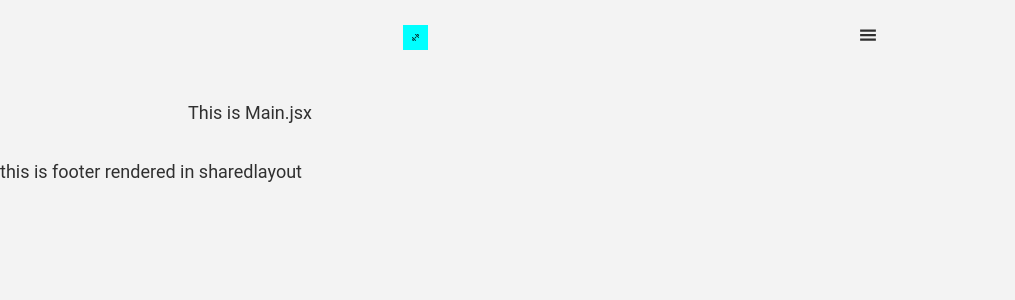
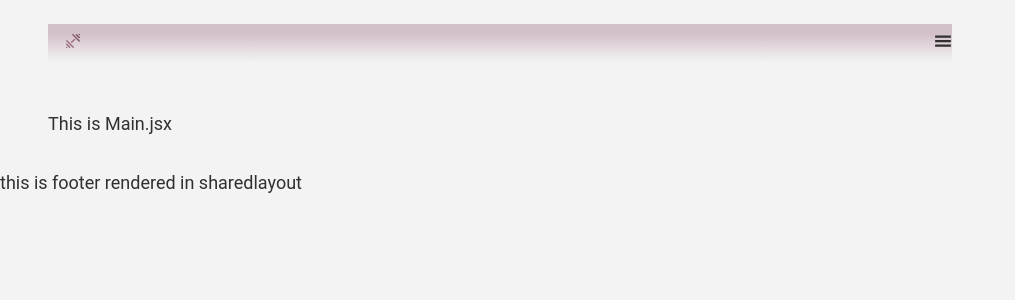
Before and after one commit to Zjadlbyscos/znajdzinstruktora, a React (Create React App) app: page / in a window 1280 px wide. Shown: the top 300 px of the page, without its empty margins (0-1015 px from the left). Built offline with nearby package versions, Linux system fonts and the light colour scheme.

Commit message:
style header

```diff
--- a/src/components/Header/Hamburger/Hamburger.jsx
+++ b/src/components/Header/Hamburger/Hamburger.jsx
@@ -1,5 +1,5 @@
 import React from "react";
-import { stack as Menu } from 'react-burger-menu'
+import { slide as Menu } from 'react-burger-menu'
 import { CgClose } from "react-icons/cg";
 import { HamburgerContainer } from "./Hamburger.styled";
 import { GiHamburgerMenu } from "react-icons/gi";
@@ -11,8 +11,8 @@ export const HamburgerMenu = ({ openState, handleCloseMenu }) => {
       <Menu
         right
         bodyClassName={"modal-show"}
-        width={"80%"}
-        itemListElement="div"
+        // width={"80%"}
+        // itemListElement="div"
         customBurgerIcon={<GiHamburgerMenu/>}
         isOpen={openState}
       >
--- a/src/components/Header/Header.jsx
+++ b/src/components/Header/Header.jsx
@@ -21,11 +21,9 @@ export const Header = () => {
           <StyleLogo>
             <LogoHeader />
           </StyleLogo>
+
         </NavLink>
 
-
-
-        {/* <GiHamburgerMenu onClick={toggleBurgerMenu} /> */}
         <HamburgerMenu
           openState={isMenuOpen}
           handleCloseMenu={toggleBurgerMenu}
--- a/src/components/Header/Header.styled.jsx
+++ b/src/components/Header/Header.styled.jsx
@@ -1,15 +1,21 @@
 import styled from "styled-components";
 
 export const HeaderContainer = styled.div`
-display: flex;
+
+position: relative;
+width: 100%;
+  display: flex;
   flex-direction: row;
   justify-content: space-between;
-  align-items: center
+  align-items: center;
+  background: linear-gradient(0deg, rgba(243,243,243,1) 0%, rgba(158,107,132,0.36738445378151263) 74%);
+`
+export const StyleLogo = styled.div`
 
-
-`
-export const StyleLogo=styled.div`
-    width: 25px;
-    height: 25px;
-    background-color: aqua;
-`
+  svg {
+    /* position: absolute; */
+/* top:-1px;
+left: -100px; */
+    width: 50px;
+  }
+`;
--- a/src/components/RenderSvg/RenderSvg.jsx
+++ b/src/components/RenderSvg/RenderSvg.jsx
@@ -1,20 +1,17 @@
 export function LogoHeader() {
     return (
-        <svg id="Warstwa_1" data-name="Warstwa 1" xmlns="http://www.w3.org/2000/svg" viewBox="0 0 896 561">
-        <defs>
-
-        </defs>
+      <svg id="Warstwa_1" data-name="Warstwa 1" xmlns="http://www.w3.org/2000/svg" viewBox="0 0 896 561">
         <g>
           <rect class="cls-1" x="408.57" y="235.58" width="188.09" height="25" rx="12.5" ry="12.5" transform="translate(322.63 -282.74) rotate(45)"/>
           <rect class="cls-1" x="485.33" y="204.37" width="98.99" height="25" rx="12.5" ry="12.5" transform="translate(310 -314.66) rotate(45)"/>
           <rect class="cls-1" x="548.31" y="177.53" width="25.11" height="25.11" rx="12.55" ry="12.55" transform="translate(298.68 -340.92) rotate(45)"/>
         </g>
         <g>
-          <rect class="cls-1" x="300.28" y="345.19" width="188.09" height="25" rx="12.5" ry="12.5" transform="translate(420.23 889.44) rotate(-135)"/>
-          <rect class="cls-1" x="312.62" y="376.39" width="98.99" height="25" rx="12.5" ry="12.5" transform="translate(343.19 919.94) rotate(-135)"/>
-          <rect class="cls-1" x="323.52" y="403.13" width="25.11" height="25.11" rx="12.55" ry="12.55" transform="translate(279.78 947.26) rotate(-135)"/>
+          <rect class="cls-2" x="300.28" y="345.19" width="188.09" height="25" rx="12.5" ry="12.5" transform="translate(420.23 889.44) rotate(-135)"/>
+          <rect class="cls-2" x="312.62" y="376.39" width="98.99" height="25" rx="12.5" ry="12.5" transform="translate(343.19 919.94) rotate(-135)"/>
+          <rect class="cls-2" x="323.52" y="403.13" width="25.11" height="25.11" rx="12.55" ry="12.55" transform="translate(279.78 947.26) rotate(-135)"/>
         </g>
-        <rect class="cls-1" x="400.27" y="289.67" width="98.99" height="25" rx="12.5" ry="12.5" transform="translate(981.46 197.8) rotate(135)"/>
+        <rect class="cls-2" x="400.27" y="289.67" width="98.99" height="25" rx="12.5" ry="12.5" transform="translate(981.46 197.8) rotate(135)"/>
       </svg>
     );
   }
--- a/src/index.css
+++ b/src/index.css
@@ -1,5 +1,5 @@
 * {
-  margin: 0 auto;
+  margin: 0;
   padding: 0;
   box-sizing: border-box;
 }
@@ -30,6 +30,7 @@ body {
   color: var(--text-color-1);
   background-color: var(--background-1);
   padding: 0;
+  margin: 0 auto;
 }
 
 h1,
@@ -107,3 +108,17 @@ body {
     max-width: 1320px;
   }
 }
+
+
+
+.cls-1 {
+  fill: #7b5267;
+}
+
+.cls-1, .cls-2 {
+  stroke-width: 0px;
+}
+
+.cls-2 {
+  fill: #9e6b84;
+}
```
